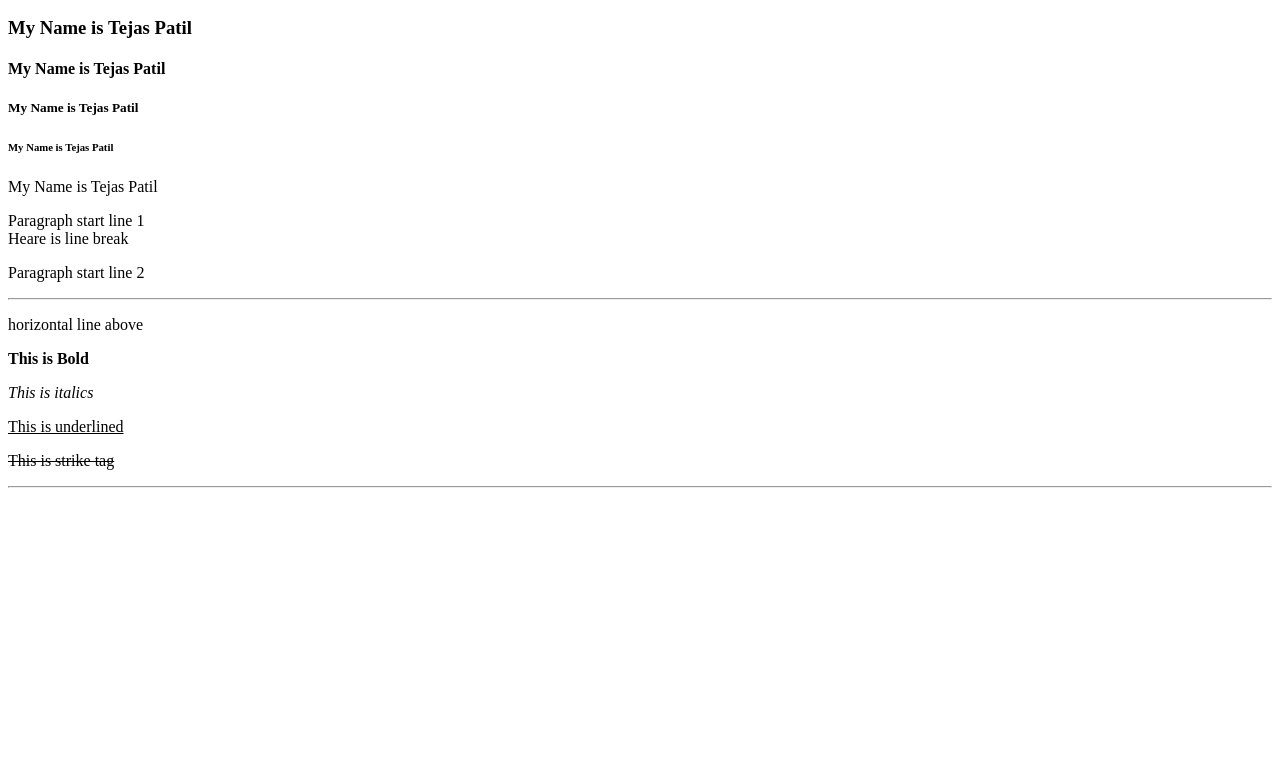
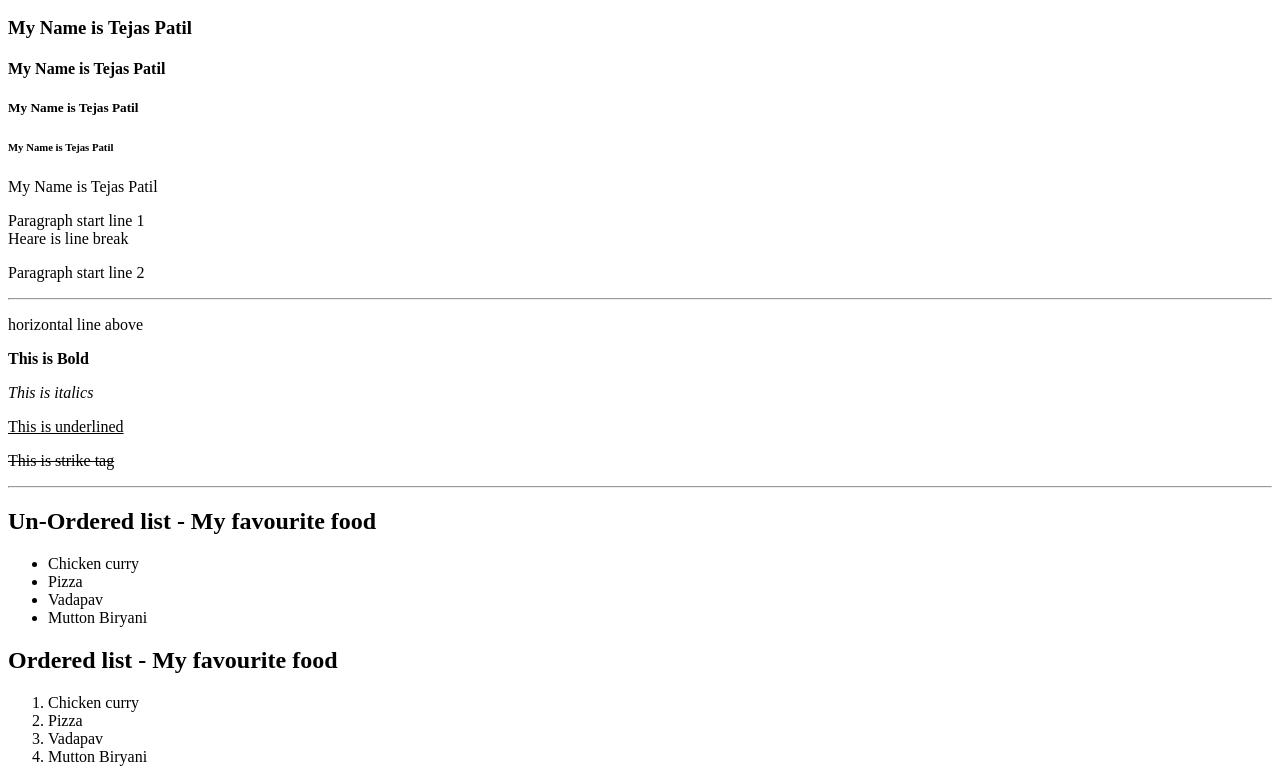
Before and after one commit to tpatil2/Web-Development, a plain HTML site: page 1.HTML/mystart.html in a window 1280 px wide. Shown: the part 110-892 px from the top of the page. Before the commit the page ends 800 px from the top, so only its background shows below. Drawn offline with Linux system fonts and the light colour scheme.

Commit message:
Ordered and Un-ordered lists

```diff
--- a/1.HTML/mystart.html
+++ b/1.HTML/mystart.html
@@ -28,6 +28,22 @@
     <p><strike>This is strike tag </strike></p>
     <hr />
 
+    <h2>Un-Ordered list - My favourite food</h2>
+    <ul>
+        <li>Chicken curry</li>
+        <li>Pizza</li>
+        <li>Vadapav</li>
+        <li>Mutton Biryani</li>
+    </ul>
+
+    <h2>Ordered list - My favourite food</h2>
+    <ol>
+        <li>Chicken curry</li>
+        <li>Pizza</li>
+        <li>Vadapav</li>
+        <li>Mutton Biryani</li>
+    </ol>
+
 
 </body>
 </html>
```
